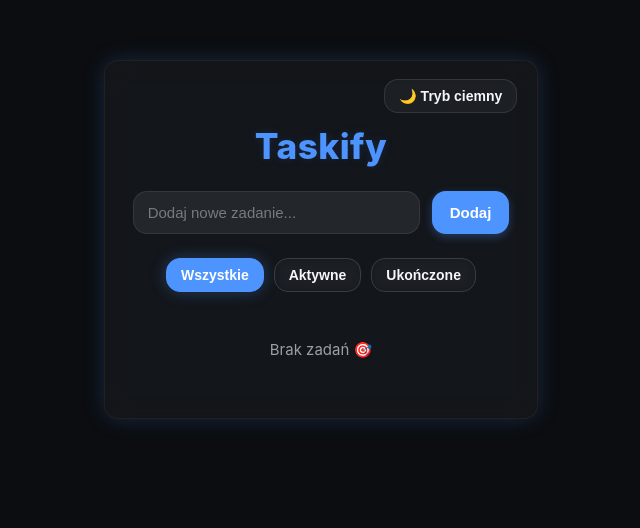
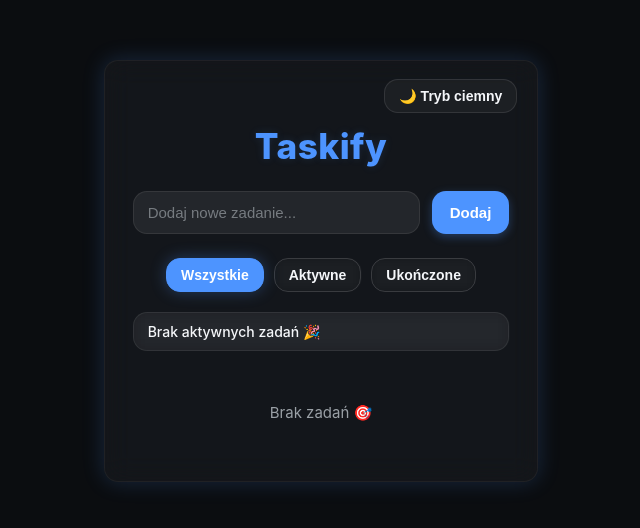
Before and after one commit to kameleon1312/Taskify, a React (Vite) app: page / in a window 1280 px wide. Shown: the top 528 px of the page, without its empty margins (348-988 px from the left). Built offline with nearby package versions, Linux system fonts and the light colour scheme.

Commit message:
add active task counter and clear completed button

```diff
--- a/src/App.jsx
+++ b/src/App.jsx
@@ -22,13 +22,20 @@ function App() {
     return true;
   });
 
+  // nowa funkcja do czyszczenia ukończonych zadań
+  const clearCompleted = () => {
+    setTasks(prev => prev.filter(task => !task.completed));
+  };
+
+  const activeCount = tasks.filter(task => !task.completed).length;
+
   return (
     <div className="app">
       <ThemeToggle />
       <h1>Taskify</h1>
       <TaskInput setTasks={setTasks} />
 
-      {/* Filtry */}
+      {/*  Pasek filtrów */}
       <motion.div
         className="filter-bar"
         initial={{ opacity: 0, y: -10 }}
@@ -55,7 +62,30 @@ function App() {
         </button>
       </motion.div>
 
-      {/*  Lista zadań */}
+      {/* Licznik + przycisk czyszczenia */}
+      <motion.div
+        className="task-stats"
+        initial={{ opacity: 0 }}
+        animate={{ opacity: 1 }}
+        transition={{ duration: 0.4, delay: 0.2 }}
+      >
+        <span className="task-counter">
+          {activeCount === 0
+            ? "Brak aktywnych zadań 🎉"
+            : `${activeCount} aktywn${activeCount === 1 ? "e" : "ych"} zadań`}
+        </span>
+
+        {tasks.some(t => t.completed) && (
+          <button
+            className="clear-btn"
+            onClick={clearCompleted}
+            title="Usuń ukończone zadania"
+          >
+            Usuń ukończone ✕
+          </button>
+        )}
+      </motion.div>
+
       <TaskList tasks={filteredTasks} setTasks={setTasks} />
     </div>
   );
--- a/src/styles/index.scss
+++ b/src/styles/index.scss
@@ -255,3 +255,41 @@ h1 {
     }
   }
 }
+
+.task-stats {
+  display: flex;
+  justify-content: space-between;
+  align-items: center;
+  margin: 10px 0 24px;
+  padding: 10px 14px;
+  background: rgba(255, 255, 255, 0.04);
+  border: 1px solid rgba(255, 255, 255, 0.08);
+  border-radius: $radius;
+  font-size: 14px;
+  color: var(--muted);
+  backdrop-filter: blur(8px);
+  transition: all 0.3s ease;
+
+  .task-counter {
+    font-weight: 500;
+    color: var(--fg);
+  }
+
+  .clear-btn {
+    background: transparent;
+    color: var(--accent);
+    border: 1px solid rgba(255, 255, 255, 0.1);
+    border-radius: $radius;
+    padding: 6px 12px;
+    font-size: 13px;
+    cursor: pointer;
+    font-weight: 600;
+    transition: all 0.25s ease;
+
+    &:hover {
+      background: var(--accent);
+      color: white;
+      box-shadow: 0 0 14px rgba(77, 148, 255, 0.25);
+    }
+  }
+}
```
